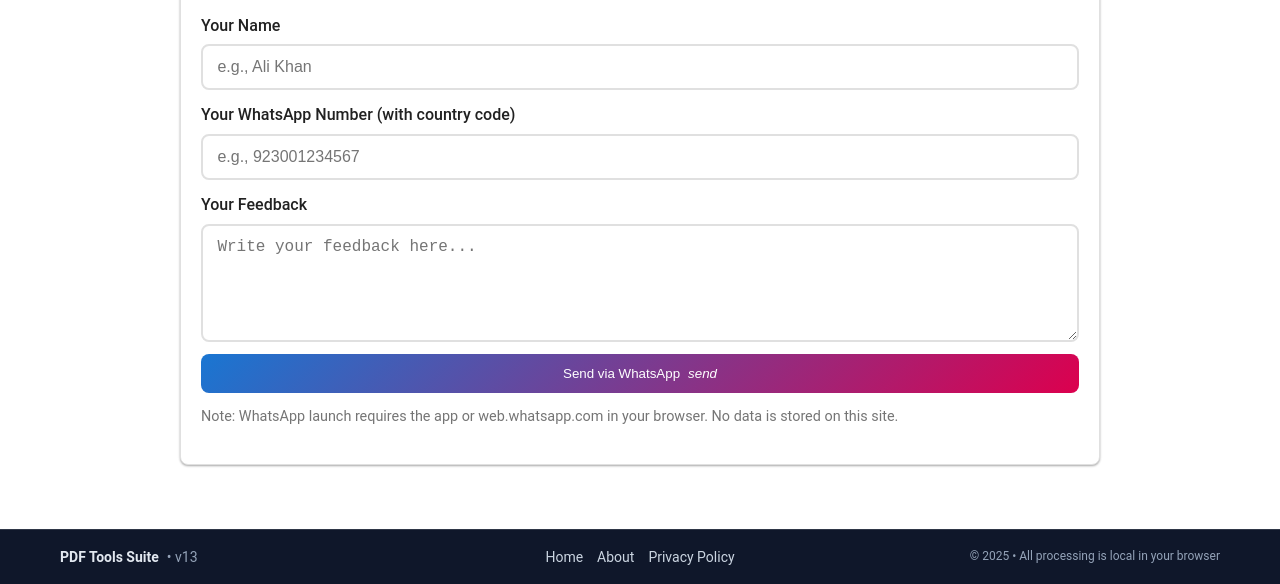
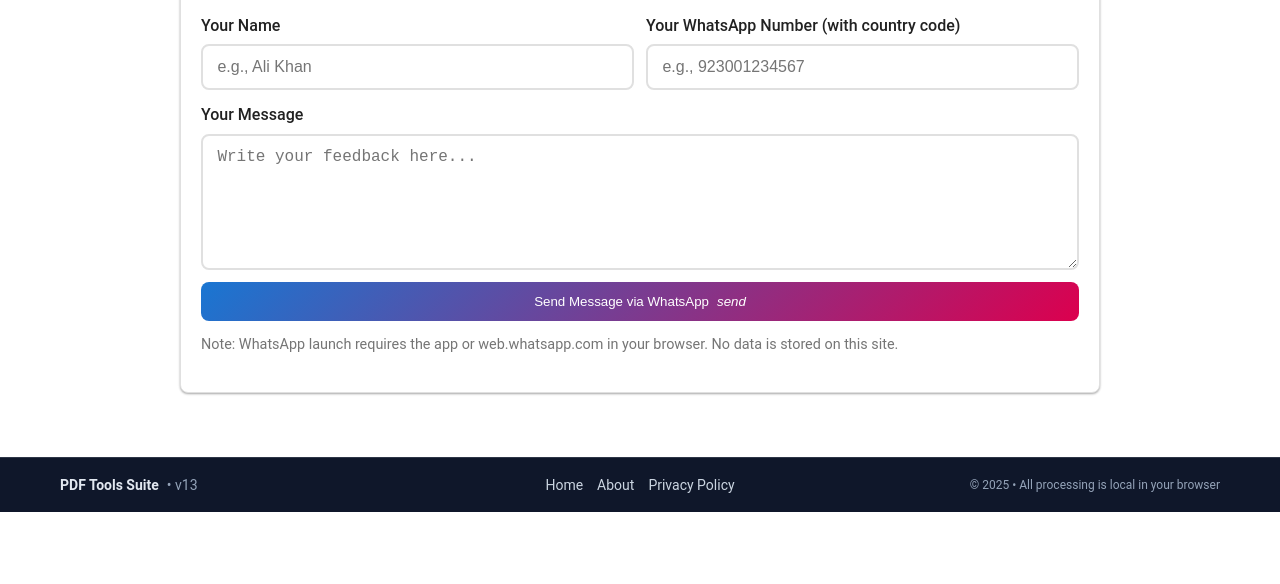
Before and after one commit to alicomputer76w/Pdf_Tools, a plain HTML site: page feedback.html in a window 1280 px wide. Shown: the part 230-814 px from the top of the page. Drawn offline with Linux system fonts and the light colour scheme.

Commit message:
Add files via upload

```diff
--- a/feedback.html
+++ b/feedback.html
@@ -38,6 +38,7 @@
         <p>Provide your name, WhatsApp number (with country code), and your message. It will open WhatsApp chat to the site owner automatically.</p>
 
         <form id="feedback-form" class="feedback-form" style="margin-top: 12px;">
+          <div class="feedback-grid">
             <div class="form-field">
               <label for="name">Your Name</label>
               <input type="text" id="name" name="name" placeholder="e.g., Ali Khan" required />
@@ -46,14 +47,17 @@
               <label for="visitorNumber">Your WhatsApp Number (with country code)</label>
               <input type="tel" id="visitorNumber" name="visitorNumber" placeholder="e.g., 923001234567" required />
             </div>
+          </div>
           <div class="form-field">
-            <label for="message">Your Feedback</label>
-            <textarea id="message" name="message" rows="5" placeholder="Write your feedback here..." required></textarea>
+            <label for="message">Your Message</label>
+            <textarea id="message" name="message" rows="6" placeholder="Write your feedback here..." required></textarea>
           </div>
+          <div class="form-actions">
             <button type="submit" class="tool-btn">
-            <span>Send via WhatsApp</span>
+              <span>Send Message via WhatsApp</span>
               <i class="material-icons">send</i>
             </button>
+          </div>
           <p style="margin-top: 12px; color: var(--text-secondary); font-size: 0.9em;">Note: WhatsApp launch requires the app or web.whatsapp.com in your browser. No data is stored on this site.</p>
         </form>
       </div>
```
Lines whose indentation alone changed are shown as unchanged.
